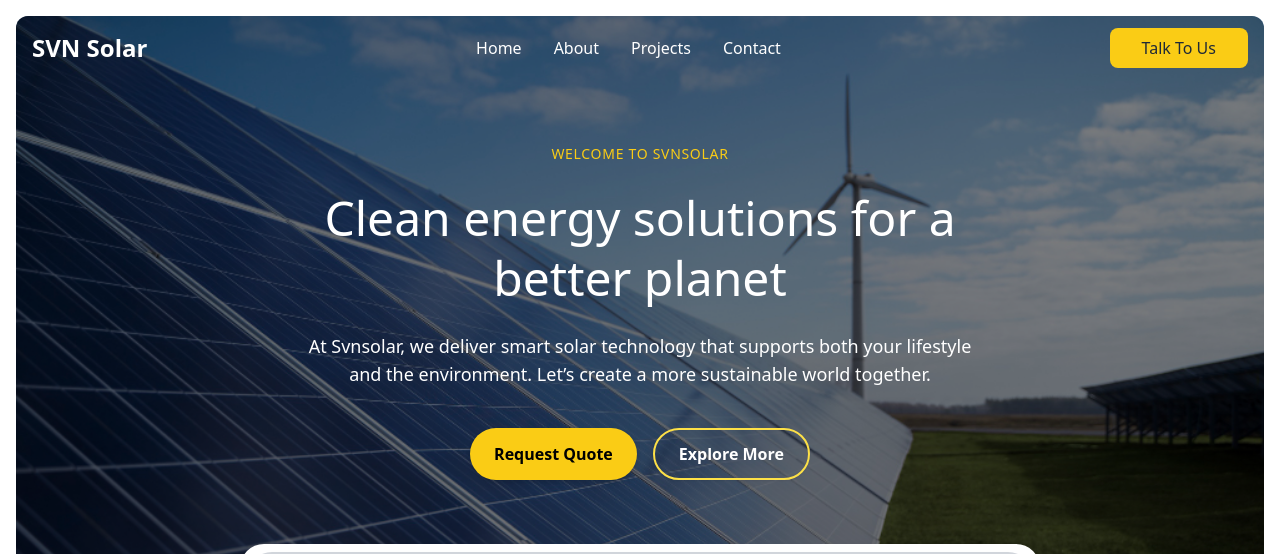
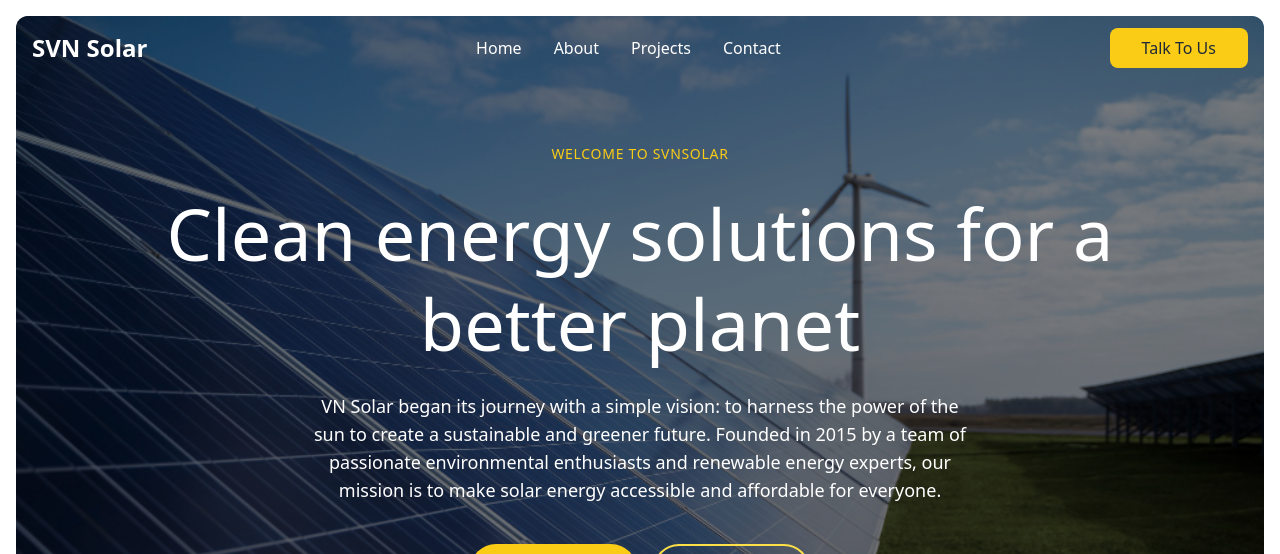
Before and after one commit to svnsolar/svnsolar, a React (Vite) app: page / in a window 1280 px wide. Shown: the top 554 px of the page. Built offline with nearby package versions, Linux system fonts and the light colour scheme.

Commit message:
commit changes

```diff
--- a/src/components/Navbar.jsx
+++ b/src/components/Navbar.jsx
@@ -15,9 +15,9 @@ const Navbar = () => {
                     onClick={handleToggle}
                     aria-label="Toggle Menu"
                 >
-                    <span className={`block h-1 w-6 bg-blue-700 mb-1 transition-all duration-300 ${isOpen ? "rotate-45 translate-y-2" : ""}`}></span>
-                    <span className={`block h-1 w-6 bg-blue-700 mb-1 transition-all duration-300 ${isOpen ? "opacity-0" : ""}`}></span>
-                    <span className={`block h-1 w-6 bg-blue-700 transition-all duration-300 ${isOpen ? "-rotate-45 -translate-y-2" : ""}`}></span>
+                    <span className={`block h-1 w-6 bg-white mb-1 transition-all duration-300 ${isOpen ? "rotate-45 translate-y-2" : ""}`}></span>
+                    <span className={`block h-1 w-6 bg-white mb-1 transition-all duration-300 ${isOpen ? "opacity-0" : ""}`}></span>
+                    <span className={`block h-1 w-6 bg-white transition-all duration-300 ${isOpen ? "-rotate-45 -translate-y-2" : ""}`}></span>
                 </button>
                 <ul className="hidden md:flex space-x-8">
                     <li><a href="/" className="text-white hover:text-blue-700 font-medium">Home</a></li>
@@ -25,7 +25,7 @@ const Navbar = () => {
                     <li><a href="/projects" className="text-white hover:text-blue-700 font-medium">Projects</a></li>
                     <li><a href="/contact" className="text-white hover:text-blue-700 font-medium">Contact</a></li>
                 </ul>
-                <a href="/contact" className="text-gray-800 bg-yellow-400 font-medium p-2 px-8 rounded-lg">Talk To Us</a>
+                <a href="/contact" className="text-gray-800 max-lg:hidden bg-yellow-400 font-medium p-2 px-8 rounded-lg">Talk To Us</a>
             </div>
             {/* Mobile Menu */}
             <ul
@@ -34,16 +34,16 @@ const Navbar = () => {
                 }`}
             >
                 <li className="border-b">
-                    <a href="/" className="block px-6 py-4 text-white hover:text-blue-700 font-medium" onClick={handleToggle}>Home</a>
+                    <a href="/" className="block px-6 py-4 text-black hover:text-blue-700 font-medium" onClick={handleToggle}>Home</a>
                 </li>
                 <li className="border-b">
-                    <a href="/about" className="block px-6 py-4 text-white hover:text-blue-700 font-medium" onClick={handleToggle}>About</a>
+                    <a href="/about" className="block px-6 py-4 text-black hover:text-blue-700 font-medium" onClick={handleToggle}>About</a>
                 </li>
                 <li className="border-b">
-                    <a href="/projects" className="block px-6 py-4 text-white hover:text-blue-700 font-medium" onClick={handleToggle}>Projects</a>
+                    <a href="/projects" className="block px-6 py-4 text-black hover:text-blue-700 font-medium" onClick={handleToggle}>Projects</a>
                 </li>
                 <li>
-                    <a href="/contact" className="block px-6 py-4 text-white hover:text-blue-700 font-medium" onClick={handleToggle}>Contact</a>
+                    <a href="/contact" className="block px-6 py-4 text-black hover:text-blue-700 font-medium" onClick={handleToggle}>Contact</a>
                 </li>
             </ul>
             {/* Backdrop */}
--- a/src/homepage/About.jsx
+++ b/src/homepage/About.jsx
@@ -10,7 +10,7 @@ export default function About() {
           <img
             src={about2}
             alt="Solar workers installing panels"
-            className="rounded-xl object-cover  w-full h-full bg-red-500"
+            className="rounded-xl object-cover  w-full h-full "
           />
         </div>
 
@@ -65,7 +65,7 @@ export default function About() {
           <img
             src={about1}
             alt="Wind turbines and solar panels"
-            className="rounded-xl object-cover w-full h-full bg-red-500"
+            className="rounded-xl object-cover w-full h-full "
           />
         </div>
       </div>
--- a/src/homepage/Hero.jsx
+++ b/src/homepage/Hero.jsx
@@ -1,7 +1,6 @@
 import React from "react";
 import hero from "../assets/hero/hero1.jpg";
 import Navbar from "../components/Navbar";
-
 
 const Hero = () => {
   return (
@@ -12,7 +11,7 @@ const Hero = () => {
           alt="Solar panels on roof"
           className="w-full rounded-xl max-lg:rounded-none max-lg:object-cover max-lg:h-full"
         />
-        <div className="bg-black/50 absolute w-full h-full rounded-xl max-lg:rounded-none top-0"></div>
+        <div className="bg-black/50 max-lg:bg-black/40 absolute w-full h-full rounded-xl max-lg:rounded-none top-0"></div>
         <div className="absolute top-0 w-full">
           <Navbar />
           <div className="text-white px-6 py-16 sm:px-12 md:px-20 lg:px-32 text-center space-y-6">
@@ -20,15 +19,17 @@ const Hero = () => {
               Welcome to Svnsolar
             </p>
 
-            <h1 className="text-5xl font-thin  leading-tight">
+            <h1 className="text-7xl max-lg:text-5xl font-thin  leading-tight">
               Clean energy solutions for a <br />
               better planet
             </h1>
 
             <p className="text-white max-w-2xl mx-auto text-base sm:text-lg">
-              At Svnsolar, we deliver smart solar technology that supports both
-              your lifestyle and the environment. Let’s create a more
-              sustainable world together.
+              VN Solar began its journey with a simple vision: to harness the
+              power of the sun to create a sustainable and greener future.
+              Founded in 2015 by a team of passionate environmental enthusiasts
+              and renewable energy experts, our mission is to make solar energy
+              accessible and affordable for everyone.
             </p>
 
             <div className="flex max-lg:pb-5 flex-col sm:flex-row justify-center gap-4 pt-4 ">
@@ -40,7 +41,7 @@ const Hero = () => {
               </button>
             </div>
 
-            <video
+            {/* <video
                   className="w-full max-md:block hidden h-auto rounded-xl object-cover"
                   autoPlay
                   muted
@@ -49,12 +50,12 @@ const Hero = () => {
                 >
                   <source src="https://res.cloudinary.com/dbntgufdq/video/upload/v1752064417/svnsolar-video_uwdg9k.mp4" type="video/mp4" />
                   Your browser does not support the video tag.
-                </video>
+                </video> */}
           </div>
         </div>
         <div className="absolute bottom-0 w-full flex max-lg:hidden  justify-center items-center">
           <div
-            className="w-[50rem] h-[19rem]  rounded-tr-3xl rounded-tl-3xl border-t-8
+            className="w-[50rem] h-[17rem]  rounded-tr-3xl rounded-tl-3xl border-t-8
            border-white border-x-8 bg-white"
           >
             <div
@@ -110,7 +111,10 @@ const Hero = () => {
                   loop
                   playsInline
                 >
-                  <source src="https://res.cloudinary.com/dbntgufdq/video/upload/v1752064417/svnsolar-video_uwdg9k.mp4" type="video/mp4" />
+                  <source
+                    src="https://res.cloudinary.com/dbntgufdq/video/upload/v1752064417/svnsolar-video_uwdg9k.mp4"
+                    type="video/mp4"
+                  />
                   Your browser does not support the video tag.
                 </video>
 
```
